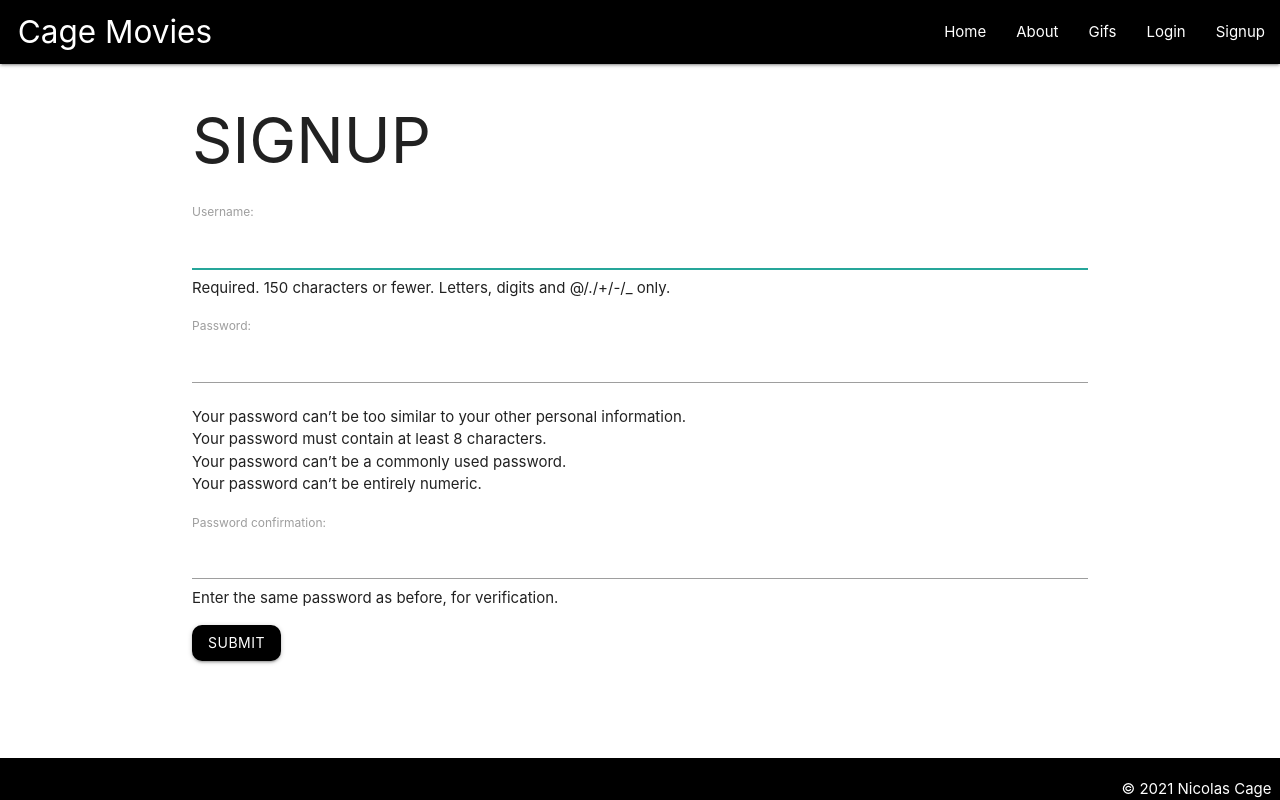
After one commit to austinschroeder/cage-db, a Django app: page /accounts/signup/ in a window 1280 px wide. The commit adds this page. Run offline with Django 3.2, Linux system fonts and the light colour scheme.

Commit message:
Implementing user authentication.  Need to fix a bug with signup

```diff
--- a/Nicolas_Cage/settings.py
+++ b/Nicolas_Cage/settings.py
@@ -121,6 +121,8 @@ USE_TZ = True
 
 STATIC_URL = '/static/'
 MEDIA_URL = '/media/'
+LOGIN_REDIRECT_URL = '/movies/'
+LOGOUT_REDIRECT_URL = '/'
 
 MEDIA_ROOT = os.path.join(BASE_DIR, 'media')
 
--- a/Nicolas_Cage/urls.py
+++ b/Nicolas_Cage/urls.py
@@ -23,5 +23,6 @@ from django.conf.urls.static import static
 urlpatterns = [
     path('admin/', admin.site.urls),
     path('', include('main_app.urls')),
+    path('accounts/', include('django.contrib.auth.urls')),
 
 ]+ static(settings.MEDIA_URL, document_root=settings.MEDIA_ROOT)
--- a/main_app/models.py
+++ b/main_app/models.py
@@ -1,4 +1,5 @@
 from django.db import models
+from django.contrib.auth.models import User
 
 # Create your models here.
 class Movie (models.Model):
@@ -15,6 +16,9 @@ class Movie (models.Model):
         blank=True,
         upload_to="images/"
     )
+    #Foreign key will add '_id' to field name
+    user = models.ForeignKey(User, on_delete=models.CASCADE)
+
     def delete(self, *args, **kwargs):
         self.image.delete()
         super().delete(*args, **kwargs)
--- a/main_app/templates/base.html
+++ b/main_app/templates/base.html
@@ -20,12 +20,21 @@
           <li><a href="/" class="left brand-logo">&nbsp;&nbsp;Cage Movies</a></li>
         </ul>
         <ul class="right">
-            <!-- Referencing name=" " in urls.py -->
-            <li><a href="{% url 'home' %}">Home</a></li>
-            <li><a href="{% url 'about' %}">About</a></li>
-            <li><a href="{% url 'gifs' %}">Gifs</a></li>
+          <!-- Referencing name=" " in urls.py -->
+          <li><a href="{% url 'home' %}">Home</a></li>
+          <li><a href="{% url 'about' %}">About</a></li>
+          <li><a href="{% url 'gifs' %}">Gifs</a></li>
+
+          {% if user.is_authenticated %}
             <li><a href="{% url 'create_movie' %}">Add Movie</a></li>
             <li><a href="{% url 'index' %}">All Movies</a></li>
+            <li><a href="{% url 'logout' %}">Logout</a></li>
+          {% else %}
+            <li><a href="{% url 'login' %}">Login</a></li>
+            <li><a href="{% url 'signup' %}">Signup</a></li>
+          {% endif %}
+
+
         </ul>
       </div>
     </nav>
--- /dev/null
+++ b/main_app/templates/registration/signup.html
@@ -0,0 +1,21 @@
+{% extends 'base.html' %}
+{% block content %}
+
+    <h1>SIGNUP</h1>
+
+    {% if error_message %}
+        <p class="red-text">{{ error_message }}</p>
+
+    {% endif %}
+
+    <form methdo="POST">
+
+        {% csrf_token %}
+
+        {{ form.as_p }}
+
+        <button class="btn" type="submit">Submit</button>
+
+    </form>
+
+{% endblock %}
--- a/main_app/urls.py
+++ b/main_app/urls.py
@@ -10,6 +10,7 @@ urlpatterns = [
     path('movies/<int:movie_id>/', views.detail, name='detail'),
     path('movies/<int:movie_id>/delete/', views.delete_movie, name='delete_movie'),
     path('movies/<int:movie_id>/edit/', views.update_movie, name='update_movie'),
+    path('accounts/signup/', views.signup, name='signup'),
 ]
 
 # Steps to create a new page
--- a/main_app/views.py
+++ b/main_app/views.py
@@ -2,9 +2,11 @@ from django.shortcuts import render, redirect
 from django.http import HttpResponse
 from .models import Movie
 from .forms import MovieForm
+from django.contrib.auth.forms import UserCreationForm
+from django.contrib.auth import login
+from django.contrib.auth.decorators import login_required
 
 
-# Create your views here.
 def home(request):
   return render(request, 'home.html')
 
@@ -14,9 +16,11 @@ def about(request):
 def gifs(request):
   return render(request, 'gifs.html')
 
+#+=+=+ INDEX +=+=+
+@login_required
 def movies_index(request):
   #Retrieve all movies from DB
-  movies = Movie.objects.all().order_by('-year')
+  movies = Movie.objects.filter(user=request.user).order_by('-year')
 
   context = { 'movies': movies }
   #Retrieve a template
@@ -49,7 +53,9 @@ def create_movie(request):
     # MovieForm will also make sure the data matches Movie Model
     form = MovieForm(request.POST, request.FILES)
     if form.is_valid():
-      movie = form.save()
+      movie = form.save(commit=False)
+      movie.user = request.user
+      movie.save()
       #Redirect to Movie detail template
       return redirect('detail', movie.id)
 
@@ -79,3 +85,27 @@ def update_movie(request, movie_id):
     if form.is_valid():
       movie = form.save()
       return redirect('detail', movie.id)
+
+#++++++++++++++++++++++++++++++++++++++++++++++++++++++
+#===SIGNUP===
+def signup(request):
+  error_message = ''
+  if request.method == 'POST':
+    form = UserCreationForm(request.POST)
+    if form.is_valid():
+      user = form.save()
+      # Auto-login
+      login(request, user)
+      return redirect('index')
+    else:
+      #send error msg to user
+      error_message = 'Password or Username is invalid'
+
+  form = UserCreationForm()
+
+  context = {
+    'form': form,
+    'error_message': error_message
+  }
+
+  return render(request, 'registration/signup.html', context)
```
Also changed, not shown: main_app/templates/registration/login.html (added, +18 -0 lines), main_app/migrations/0006_movie_user.py (added).
